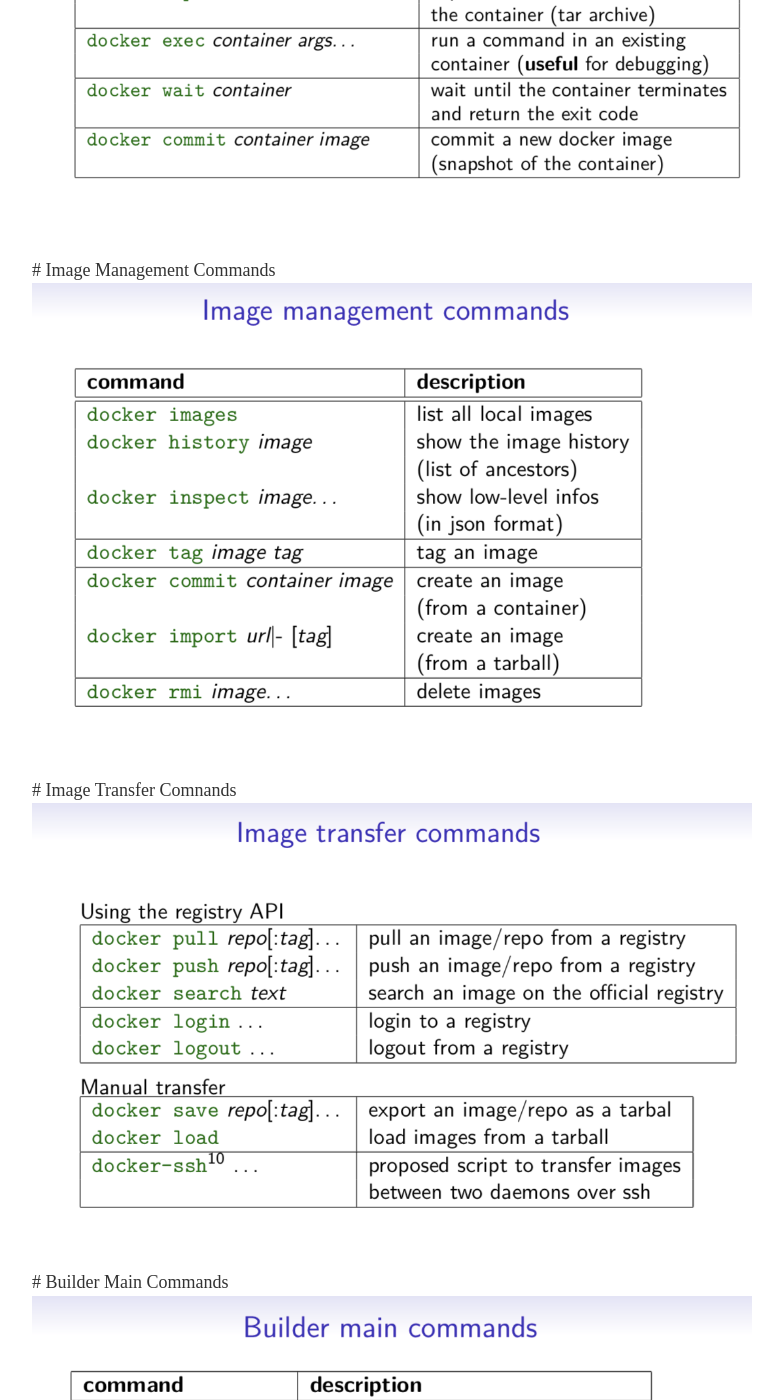
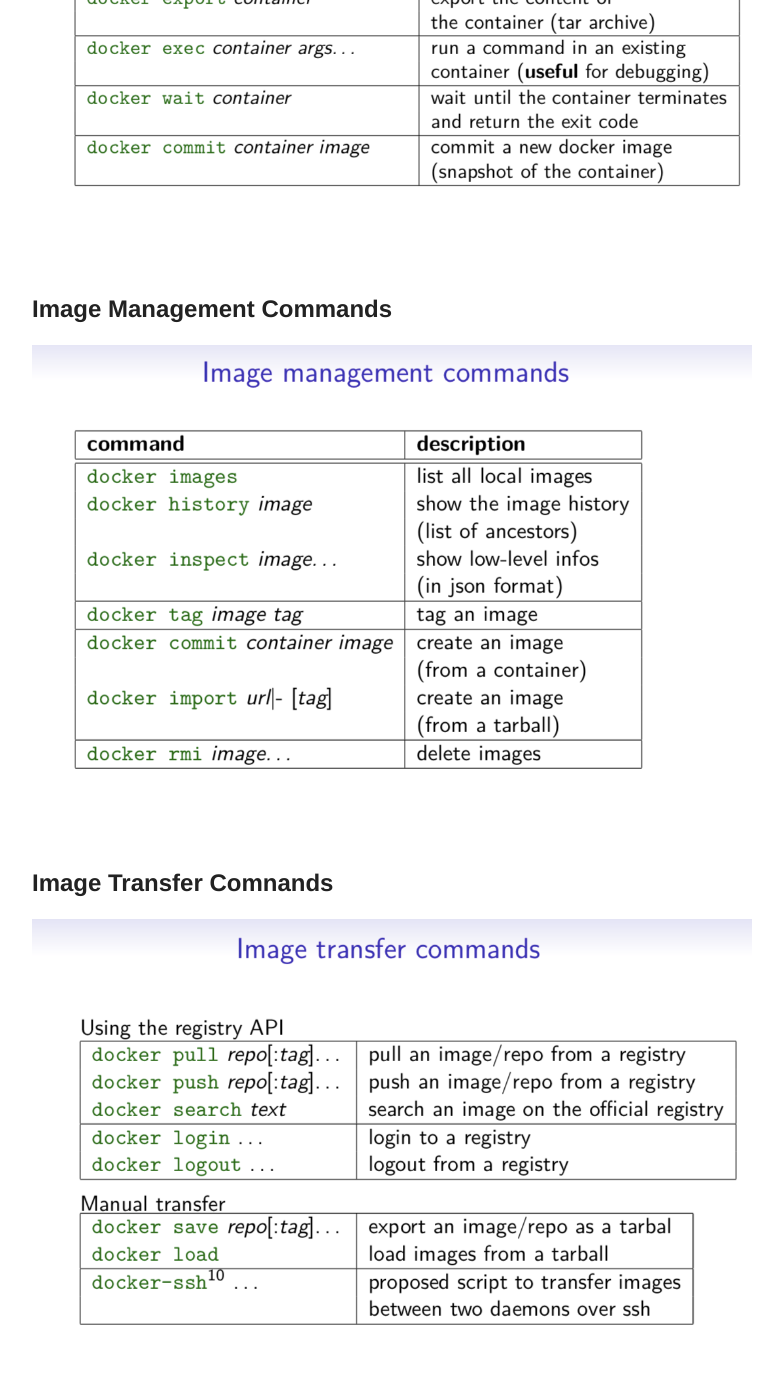
Before and after one commit to EngineITOps/EngineITOps.github.io, a Jekyll site: the page built from _posts/2019-01-20-The Ultimate Docker Cheatsheets.md, in a window 1280 px wide and 1400 px high, scrolled down 2282 px. Shown: the whole window, without its empty margins (248-1031 px from the left). Built offline with Jekyll 4.4.1, drawn with Linux system fonts in a browser that asks for light colours; nearby versions of some CDN libraries; some of the changed text lies outside the part shown.

Commit message:
Update 2019-01-20-The Ultimate Docker Cheatsheets.md

```diff
--- a/_posts/2019-01-20-The Ultimate Docker Cheatsheets.md
+++ b/_posts/2019-01-20-The Ultimate Docker Cheatsheets.md
@@ -8,20 +8,19 @@ comments: true
 ---
 # The Ultimate Docker Cheatsheets
 
-# Full Dockercheatsheets
+## Full Dockercheatsheets
 ![full](/images/post/dockercheatsheet8.png)
 
- # Container Management Commands
+## Container Management Commands
 ![container_management](/images/post/dockercheatsheet1.png)
-
-# Inspecting The Container
+## Inspecting The Container
 ![Inspecting The Container](/images/post/dockercheatsheet3.png)
 ![Interacting with Container1](/images/post/dockercheatsheet4.png)
- # Image Management Commands
+## Image Management Commands
  ![image management commands](/images/post/dockercheatsheet5.png)
- # Image Transfer Comnands
+## Image Transfer Comnands
  ![Image Transfer Comnands](/images/post/dockercheatsheet6.png)
- # Builder Main Commands
+## Builder Main Commands
 ![Builder Main Commands](/images/post/dockercheatsheet7.png)
 
 
```
